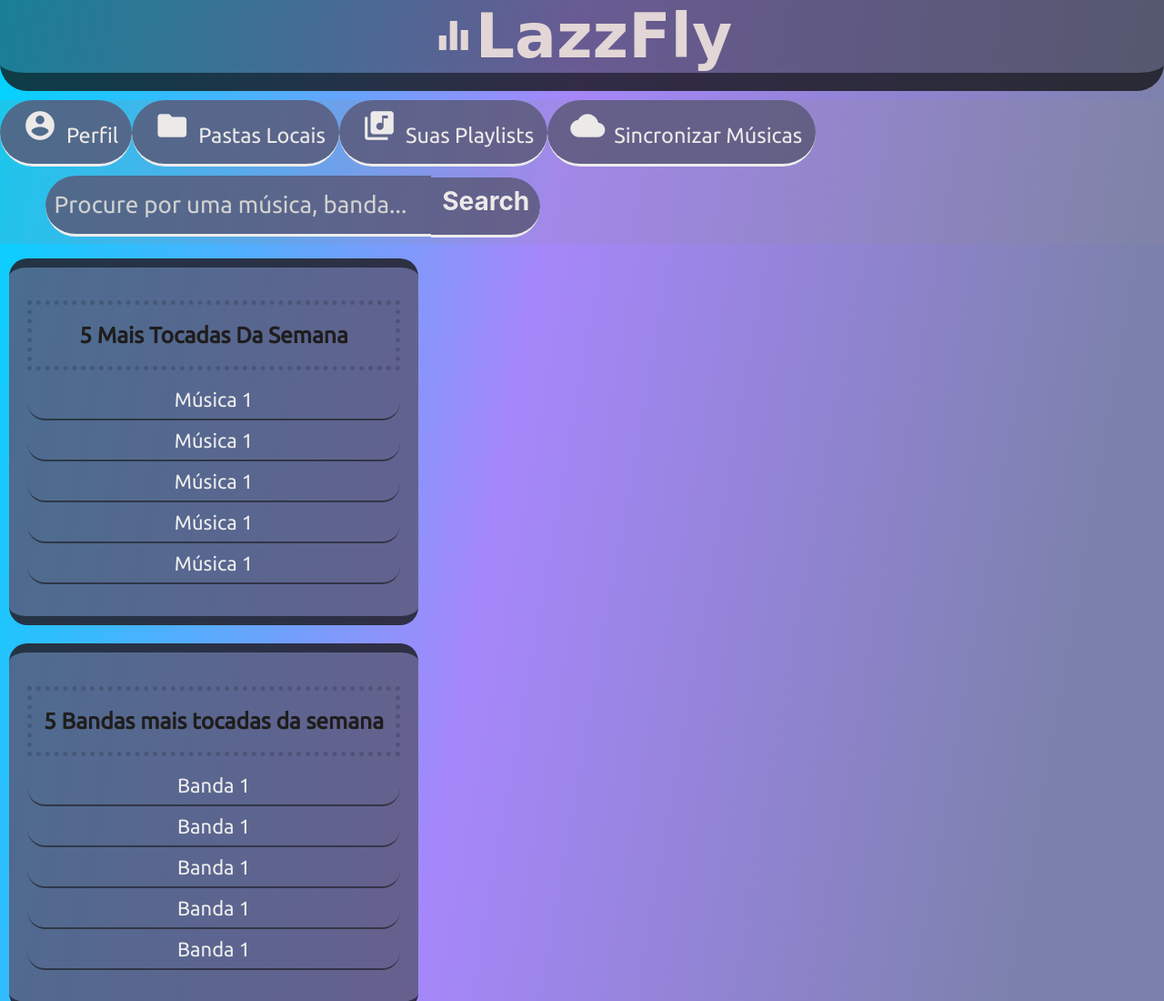
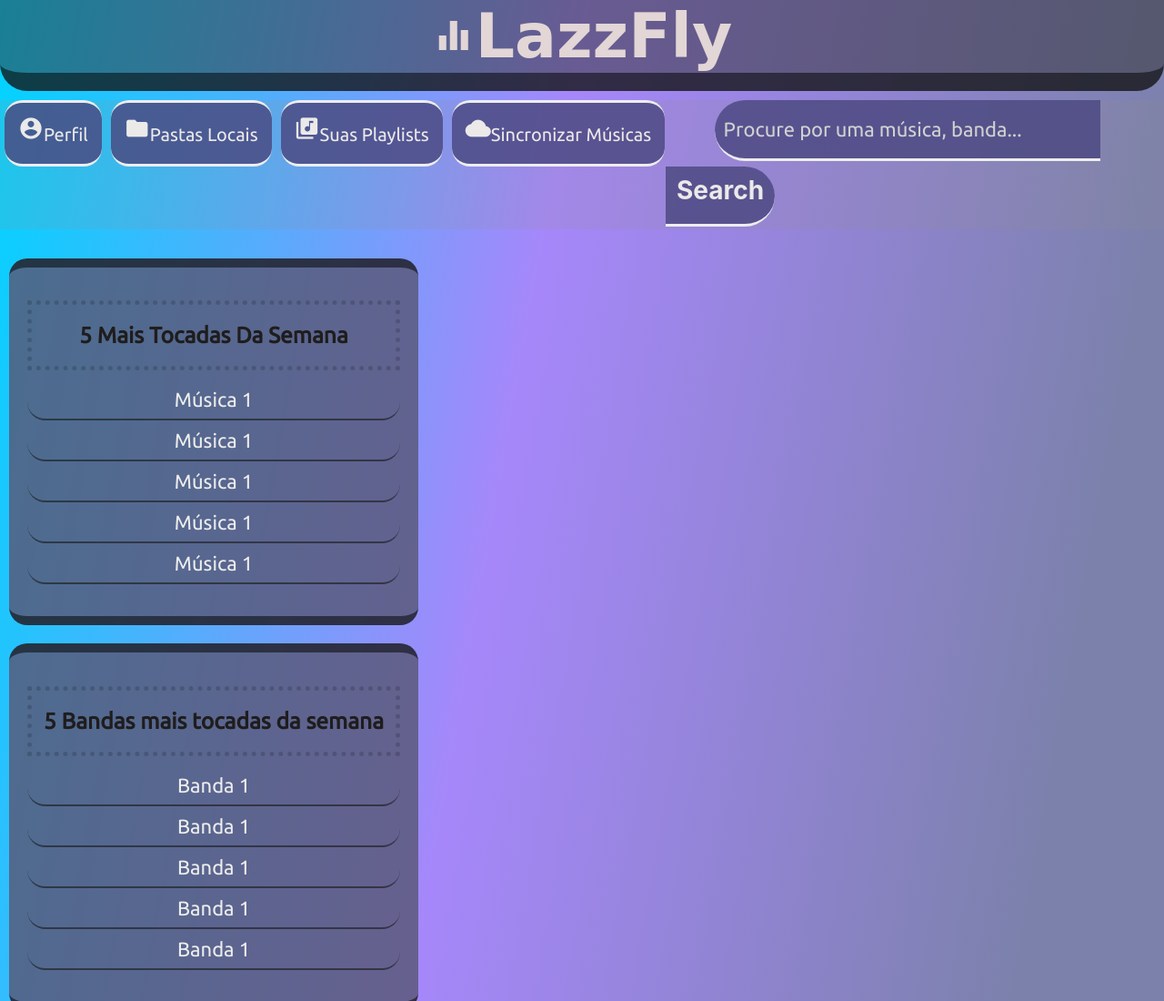
Before and after one commit to KauanLazzarin/Projeto-Site-Musica, a plain HTML site: page src/index.html in a window 1280 px wide. Shown: the top 1100 px of the page at 91% size. Drawn offline with nearby package versions, Linux system fonts and the light colour scheme.

Commit message:
problemas de css resolvidos

```diff
--- a/styles/index-style.css
+++ b/styles/index-style.css
@@ -54,15 +54,17 @@
 #main-menu ul li a {
     margin-bottom: 10px;
     display: inline-block;
-    font-size: 23.5px;
-    background-color:#595876d0;
+    font-size: 20px;
+    background-color:#4a4880d0;
     color: rgb(236, 233, 233);
     text-decoration: none;
     border-bottom:3px solid #EDEDED;
+    border-top:3px solid #ededed;
     transition: 400ms;
-    border-radius: 50px;
+    border-radius: 20px;
     font-family: 'Ubuntu';
-
+    margin-right: 5px;
+    margin-left: 5px;
 }
 
 #main-menu ul li a:hover {
@@ -73,17 +75,17 @@
 
 #main-menu i {
     display: inline;
-    font-size: 38px;
-    padding: 10px;
+    font-size: 28px;
+    /* padding: 10px; */
 }
 
 #search-button {
     padding-top: 10.4px;
-    padding-bottom: 20.7px;
+    padding-bottom: 20.9px;
     margin-left: -4px;
     transform: translateY(-3px);
     width: 120px;
-    background-color: #595876d0;
+    background-color: #4a4880d0;
     border-top: none;
     border-right: none;
     border-left: none;
@@ -105,9 +107,9 @@
 #music-search {
     border-top-left-radius: 50px;
     border-bottom-left-radius: 50px;
-    font-size: 26px;
+    font-size: 22px;
     flex-direction: column;
-    background-color: #595876d0;
+    background-color: #4a4880d0;
     max-width: 405px;
     padding: 9.5px;
     border-bottom: 3px solid #EDEDED;
```
